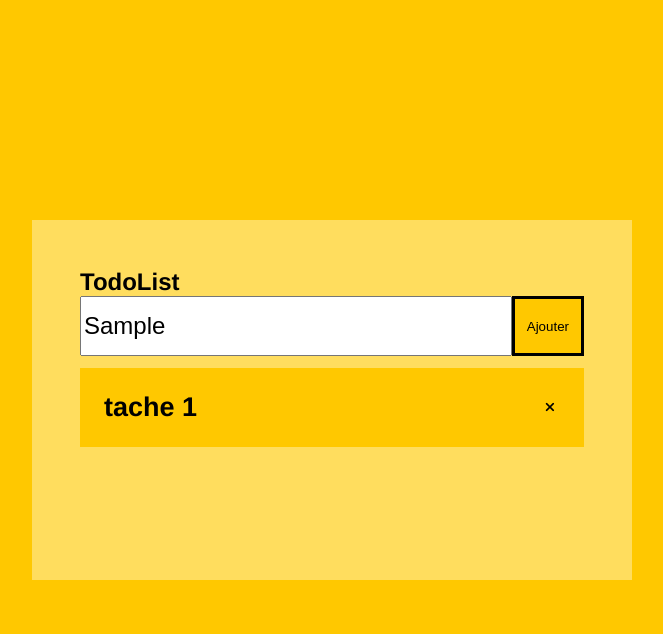
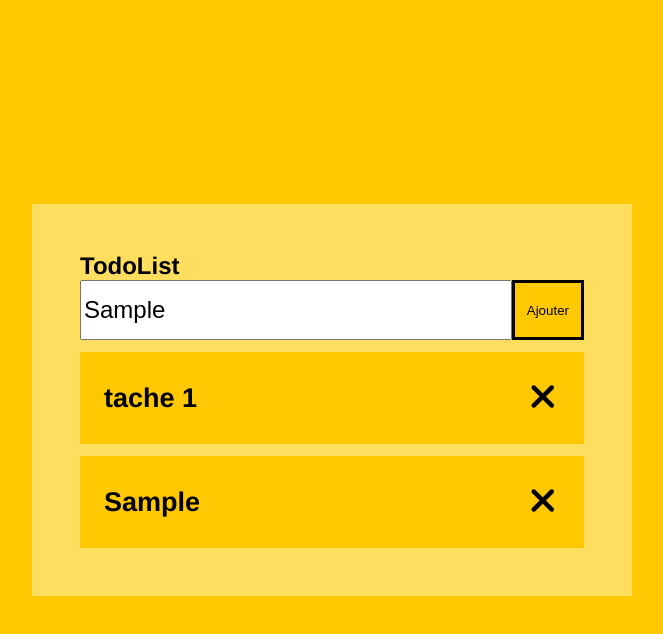
Before and after one commit to wdhaghost/to-do-list, a plain HTML site: page index.html in a window 1280 px wide. Both pictures are taken after typing "Sample" into the empty fields and a click on the button "Ajouter". Shown: the whole page, without its empty margins (308-971 px from the left). Drawn offline with Linux system fonts and the light colour scheme.

Commit message:
add task function created

```diff
--- a/css/style.css
+++ b/css/style.css
@@ -62,7 +62,6 @@ button:focus {
 .to-do-list{
     background-color: #ffffff5e;
     width: 100%;
-    height: 100%;
     padding: 2rem;
 }
 @media screen and (min-width:768px) {
@@ -71,7 +70,6 @@ button:focus {
     }
     .to-do-list{
         width: 50rem;
-        height: 30rem;
         padding: 4rem;
     }
 }
@@ -96,14 +94,28 @@ button:focus {
 
 
 .task-list{
-
+    display: flex;
+    flex-direction: column;
+    gap: 1rem;
+    justify-content: space-evenly;
 }
 
 .task-itm{
     background-color: #ffc800;
     display: flex;
     justify-content: space-between;
+    align-items: center;
     padding: 1rem;
+}
+.del-task-btn{
+    font-size:1.5rem ;
+    color: black;
+    transition: color;
+    transition-duration:0.5s ;
+}
+
+.del-task-btn:hover{
+    color: red;
 }
 @media screen and (min-width:768px) {
     .add-task-input{
@@ -113,4 +125,7 @@ button:focus {
         padding: 2rem;
         font-size: 1.5rem;
     }
+    .del-task-btn{
+        font-size:3rem ;
+    }
 }
--- a/index.html
+++ b/index.html
@@ -5,8 +5,8 @@
     <meta charset="UTF-8">
     <meta http-equiv="X-UA-Compatible" content="IE=edge">
     <meta name="viewport" content="width=device-width, initial-scale=1.0">
+    <link href="fontawesome-free-6.1.2-web/css/all.css" rel="stylesheet">
     <link rel="stylesheet" href="css/style.css">
-    <link href="fontawesome-free-6.1.2-web/css/all.css" rel="stylesheet">
     <title>To do List</title>
 </head>
 
@@ -22,7 +22,7 @@
             <li>
                 <div class="task-itm">
                     <h2>tache 1</h2>
-                    <button><i class="fa-solid fa-xmark"></i></button>
+                    <button class="del-task-btn"><i class="fa-solid fa-xmark"></i></button>
                 </div>
             </li>
         </ul>
--- a/js/script.js
+++ b/js/script.js
@@ -0,0 +1,18 @@
+const newTask=document.getElementById("add-task-input")
+const addBtn=document.getElementById("add-task-btn")
+const taskList=document.getElementById("task-list")
+addTask()
+
+function addTask(){
+    addBtn.addEventListener("click",function(event){
+        if(!newTask.value==""){
+            const task=`<li><div class="task-itm"><h2>${newTask.value}</h2><button class="del-task-btn"><i class="fa-solid fa-xmark"></i></button></div></li>`
+            taskList.innerHTML+=task
+        }
+        console.log(newTask.value)
+    })
+}
+
+function completeTask (){
+
+}
```
